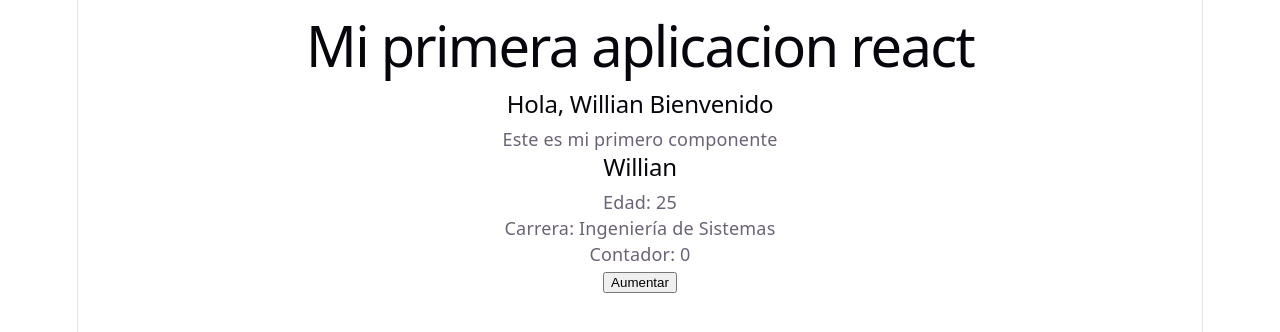
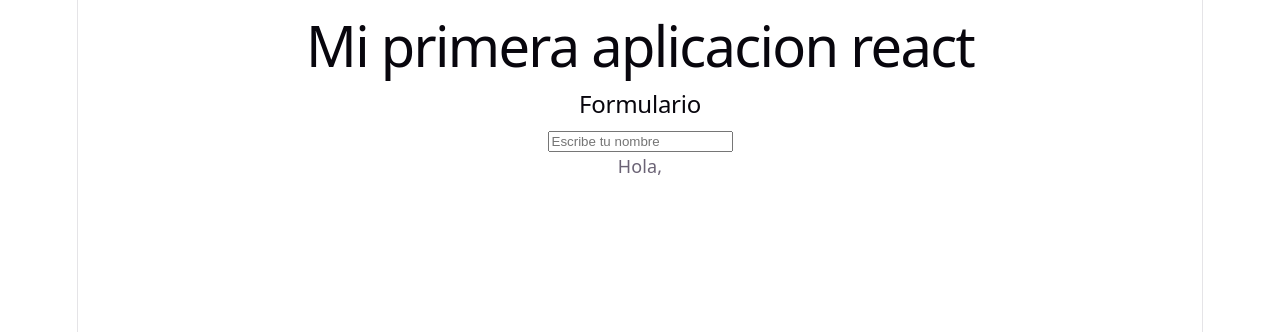
Before and after one commit to Enrique9421/Primer-proyecto-react, a React (Vite) app: page / in a window 1280 px wide. Shown: the top 332 px of the page. Built offline with nearby package versions, Linux system fonts and the light colour scheme.

Commit message:
Cambio a formulario

```diff
--- a/src/App.jsx
+++ b/src/App.jsx
@@ -1,17 +1,13 @@
 import Saludo from './Saludo'
 import { useState } from 'react'
 import Usuario from './Usuario'
+import Formulario from './Formulario'
 function app() {
   const [contador, setContador] = useState(0)
   return (
     <div>
       <h1> Mi primera aplicacion react</h1>
-      <Saludo nombre = "Willian" />
-      <Usuario nombre = "Willian"
-               edad = {25}
-               carrera = "Ingeniería de Sistemas" />
-      <p>Contador: {contador}</p>
-      <button onClick={() => setContador(contador + 1)}>Aumentar</button>
+      <Formulario />
     </div>
   )
 }
--- a/src/Formulario.jsx
+++ b/src/Formulario.jsx
@@ -0,0 +1,17 @@
+import {useState} from 'react'
+function Formulario() {
+    const [nombre, setNombre] = useState('')
+
+    return (
+        <div>
+            <h2>Formulario</h2>
+            <input
+                type="text"
+                value={nombre}
+                onChange={(evento => setNombre(evento.target.value))}
+                placeholder="Escribe tu nombre"/>
+            <p>Hola, {nombre}</p>
+        </div>
+    )
+}
+export default Formulario
```
